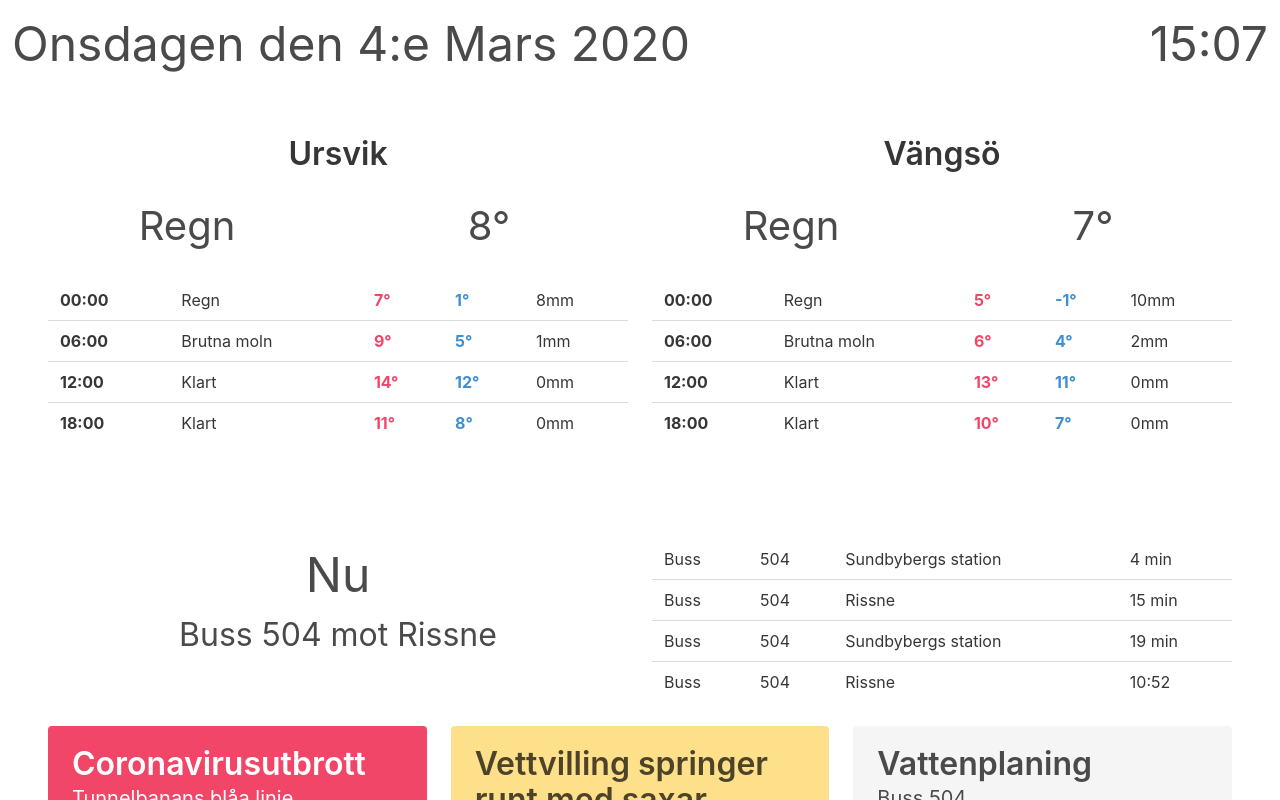
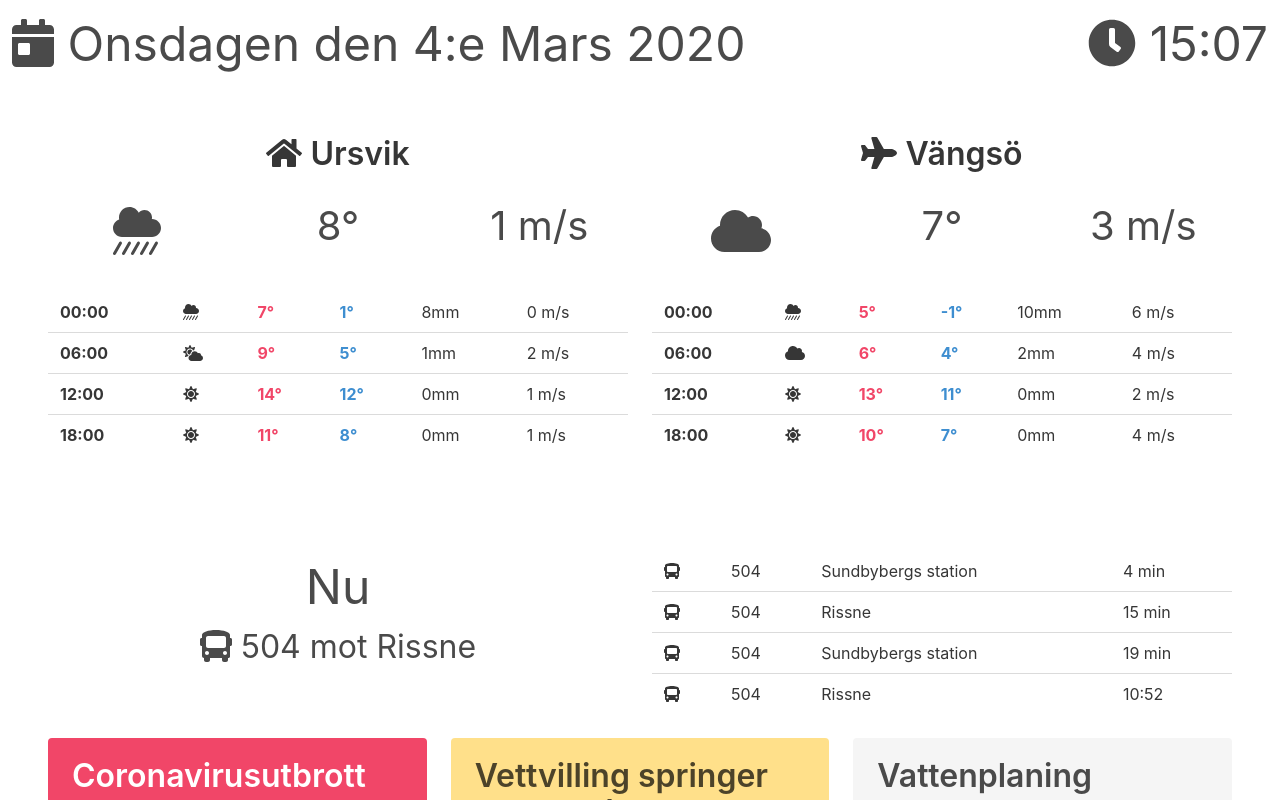
Before and after one commit to Dekamik/Terminal, a React (Create React App) app: page / in a window 1280 px wide. Shown: the top 800 px of the page. Built offline with nearby package versions, Linux system fonts and the light colour scheme.

Commit message:
Implemented font-awesome symbols everywhere

```diff
--- a/src/App.js
+++ b/src/App.js
@@ -2,6 +2,7 @@ import React from 'react';
 import Navbar from './components/navbar/Navbar'
 import SL from './components/sl/SL';
 import YR from './components/yr/YR';
+import '@fortawesome/fontawesome-free/js/all'
 import 'bulma';
 
 function App() {
--- a/src/components/clock/Date.js
+++ b/src/components/clock/Date.js
@@ -17,9 +17,9 @@ class CurrentDate extends React.Component {
 
     render() {
         return (
-        <span className="date">
-            {Date.dayName(this.state.time.getDay(), true)} den {this.state.time.getDate()}{Date.dateSuffix(this.state.time.getDate())} {Date.monthName(this.state.time.getMonth())} {this.state.time.getFullYear()}
-        </span>
+            <span className="date">
+                <i className="fas fa-calendar-day"></i> {Date.dayName(this.state.time.getDay(), true) + " den " + this.state.time.getDate() + Date.dateSuffix(this.state.time.getDate()) + " " + Date.monthName(this.state.time.getMonth()) + " " + this.state.time.getFullYear()}
+            </span>
         );
     }
 }
--- a/src/components/clock/Time.js
+++ b/src/components/clock/Time.js
@@ -17,9 +17,9 @@ class CurrentTime extends React.Component {
 
     render() {
         return (
-        <span className="time">
-            {this.state.time.toLocaleTimeString("sv-se", {hour: "2-digit", minute: "2-digit"})}
-        </span>
+            <span className="time">
+                <i className="fas fa-clock"></i> {this.state.time.toLocaleTimeString("sv-se", {hour: "2-digit", minute: "2-digit"})}
+            </span>
         );
     }
 }
--- a/src/components/sl/SL.js
+++ b/src/components/sl/SL.js
@@ -8,13 +8,14 @@ class SL extends React.Component {
         this.state = {
             nextDeparture: {
                 timeToDeparture: "Nu",
-                departureInfo: "Buss 504 mot Rissne"
+                departureInfo: "504 mot Rissne",
+                mode: "bus"
             },
             comingDepartures: [
-                { mode: "Buss", line: "504", endStation: "Sundbybergs station", departure: "4 min" },
-                { mode: "Buss", line: "504", endStation: "Rissne", departure: "15 min" },
-                { mode: "Buss", line: "504", endStation: "Sundbybergs station", departure: "19 min" },
-                { mode: "Buss", line: "504", endStation: "Rissne", departure: "10:52" },
+                { mode: "bus", line: "504", endStation: "Sundbybergs station", departure: "4 min" },
+                { mode: "bus", line: "504", endStation: "Rissne", departure: "15 min" },
+                { mode: "bus", line: "504", endStation: "Sundbybergs station", departure: "19 min" },
+                { mode: "bus", line: "504", endStation: "Rissne", departure: "10:52" },
             ],
             deviations: [
                 { title: "Coronavirusutbrott", lines: "Tunnelbanans blåa linje", class: "is-danger"},
@@ -30,7 +31,7 @@ class SL extends React.Component {
             <section className="section">
                 <div className="columns">
                     <div className="column">
-                        <NextDeparture timeToDeparture={this.state.nextDeparture.timeToDeparture} departureInfo={this.state.nextDeparture.departureInfo}/>
+                        <NextDeparture timeToDeparture={this.state.nextDeparture.timeToDeparture} departureInfo={this.state.nextDeparture.departureInfo} mode={this.state.nextDeparture.mode}/>
                     </div>
                     <div className="column">
                         <ComingDepartures departures={this.state.comingDepartures}/>
--- a/src/components/sl/SLDepartures.js
+++ b/src/components/sl/SLDepartures.js
@@ -5,7 +5,7 @@ class NextDeparture extends React.Component {
         return (
             <div className="has-text-centered">
                 <p className="is-size-1">{this.props.timeToDeparture}</p>
-                <p className="is-size-3">{this.props.departureInfo}</p>
+                <p className="is-size-3"><i class={"fas fa-" + this.props.mode}></i> {this.props.departureInfo}</p>
             </div>
         );
     }
@@ -29,7 +29,7 @@ class ComingDepartureItem extends React.Component {
     render() {
         return (
             <tr>
-                <td>{this.props.mode}</td>
+                <td><i class={"fas fa-" + this.props.mode}></i></td>
                 <td>{this.props.line}</td>
                 <td>{this.props.endStation}</td>
                 <td>{this.props.departure}</td>
--- a/src/components/yr/YR.js
+++ b/src/components/yr/YR.js
@@ -6,23 +6,27 @@ class YR extends React.Component {
             <section class="section">
                 <div className="columns">
                     <div className="column">
-                        <WeatherReport placeName="Ursvik"
-                            currentReport={{temperature: "8", weather: "Regn"}}
+                        <WeatherReport
+                            placeName={"Ursvik"}
+                            placeSymbol="home"
+                            currentReport={{temperature: "8", weather: "cloud-showers-heavy", wind: "1"}}
                             reports={[
-                                {time: "00:00", weather: "Regn", temperatureHigh: "7", temperatureLow: "1", precipitation: "8"},
-                                {time: "06:00", weather: "Brutna moln", temperatureHigh: "9", temperatureLow: "5", precipitation: "1"},
-                                {time: "12:00", weather: "Klart", temperatureHigh: "14", temperatureLow: "12", precipitation: "0"},
-                                {time: "18:00", weather: "Klart", temperatureHigh: "11", temperatureLow: "8", precipitation: "0"}
+                                {time: "00:00", weather: 'cloud-showers-heavy', temperatureHigh: "7", temperatureLow: "1", precipitation: "8", wind: "0"},
+                                {time: "06:00", weather: "cloud-sun", temperatureHigh: "9", temperatureLow: "5", precipitation: "1", wind: "2"},
+                                {time: "12:00", weather: "sun", temperatureHigh: "14", temperatureLow: "12", precipitation: "0", wind: "1"},
+                                {time: "18:00", weather: "sun", temperatureHigh: "11", temperatureLow: "8", precipitation: "0", wind: "1"}
                             ]}/>
                     </div>
                     <div className="column">
-                        <WeatherReport placeName="Vängsö"
-                            currentReport={{temperature: "7", weather: "Regn"}}
+                        <WeatherReport
+                            placeName="Vängsö"
+                            placeSymbol="plane"
+                            currentReport={{temperature: "7", weather: "cloud", wind: "3"}}
                             reports={[
-                                {time: "00:00", weather: "Regn", temperatureHigh: "5", temperatureLow: "-1", precipitation: "10"},
-                                {time: "06:00", weather: "Brutna moln", temperatureHigh: "6", temperatureLow: "4", precipitation: "2"},
-                                {time: "12:00", weather: "Klart", temperatureHigh: "13", temperatureLow: "11", precipitation: "0"},
-                                {time: "18:00", weather: "Klart", temperatureHigh: "10", temperatureLow: "7", precipitation: "0"}
+                                {time: "00:00", weather: "cloud-showers-heavy", temperatureHigh: "5", temperatureLow: "-1", precipitation: "10", wind: "6"},
+                                {time: "06:00", weather: "cloud", temperatureHigh: "6", temperatureLow: "4", precipitation: "2", wind: "4"},
+                                {time: "12:00", weather: "sun", temperatureHigh: "13", temperatureLow: "11", precipitation: "0", wind: "2"},
+                                {time: "18:00", weather: "sun", temperatureHigh: "10", temperatureLow: "7", precipitation: "0", wind: "4"}
                             ]}/>
                     </div>
                 </div>
@@ -35,13 +39,16 @@ class WeatherReport extends React.Component {
     render() {
         return (
             <div>
-                <p className="title has-text-centered">{this.props.placeName}</p>
+                <p className="title has-text-centered"><i class={"fas fa-" + this.props.placeSymbol}></i> {this.props.placeName}</p>
                 <div className="columns has-text-centered">
                     <div className="column">
-                        <p className="is-size-2">{this.props.currentReport.weather}</p>
+                        <p className="is-size-1"><i class={"fas fa-" + this.props.currentReport.weather}></i></p>
                     </div>
                     <div className="column">
                         <p className="is-size-2">{this.props.currentReport.temperature + "°"}</p>
+                    </div>
+                    <div className="column">
+                        <p className="is-size-2">{this.props.currentReport.wind + " m/s"}</p>
                     </div>
                 </div>
                 <table className="table is-fullwidth">
@@ -51,7 +58,8 @@ class WeatherReport extends React.Component {
                             weather={r.weather}
                             temperatureHigh={r.temperatureHigh}
                             temperatureLow={r.temperatureLow}
-                            precipitation={r.precipitation}/>)}
+                            precipitation={r.precipitation}
+                            wind={r.wind}/>)}
                     </tbody>
                 </table>
             </div>
@@ -64,10 +72,11 @@ class WeatherReportItem extends React.Component {
         return (
             <tr>
                 <td className="has-text-weight-bold">{this.props.time}</td>
-                <td>{this.props.weather}</td>
+                <td><i class={"fas fa-" + this.props.weather}></i></td>
                 <td className="has-text-weight-bold has-text-danger">{this.props.temperatureHigh + "°"}</td>
                 <td className="has-text-weight-bold has-text-info">{this.props.temperatureLow + "°"}</td>
                 <td>{this.props.precipitation + "mm"}</td>
+                <td>{this.props.wind + " m/s"}</td>
             </tr>
         );
     }
```
